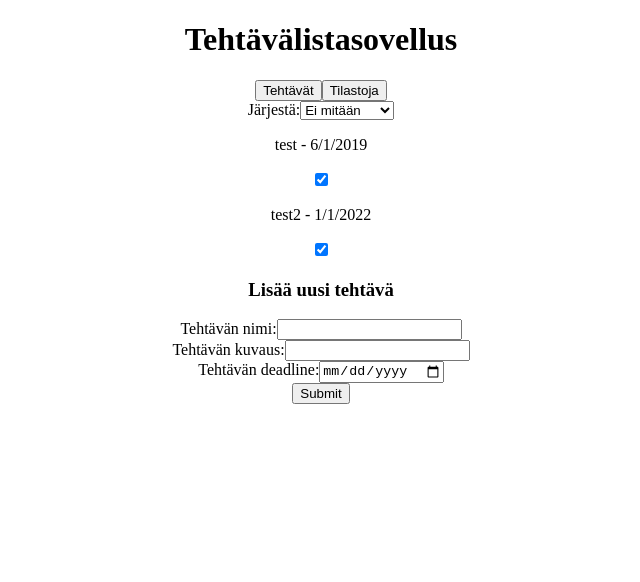
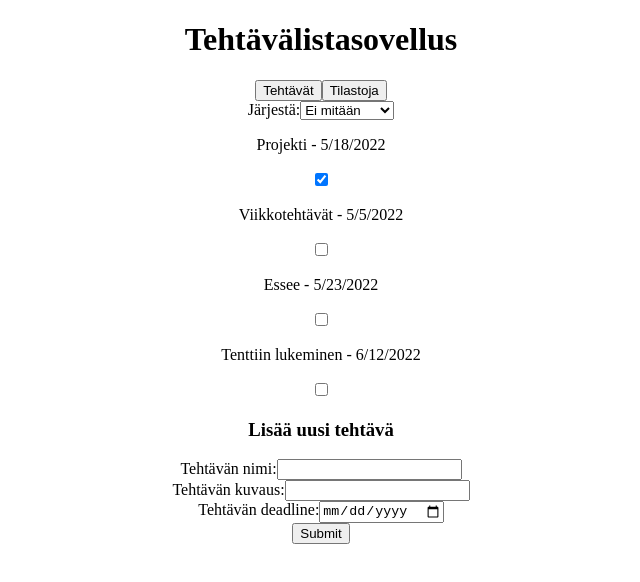
Before and after one commit to miljaran/TodoApplication, a React (Create React App) app: page / in a window 1280 px wide. Shown: the top 582 px of the page, without its empty margins (319-959 px from the left). Built offline with nearby package versions, Linux system fonts and the light colour scheme.

Commit message:
clean up code

```diff
--- a/src/App.jsx
+++ b/src/App.jsx
@@ -4,32 +4,43 @@ import Stats from './Stats';
 import ListView from "./ListView";
 import ItemView from "./ItemView";
 
-const itemList = [
+const dummyItems = [
   {
-    name: "test",
-    description: "testing",
-    date: "2019-06-01",
+    name: "Projekti",
+    description: "VPJ-kurssin loppuprojekti",
+    date: "2022-05-18",
     done: true
   },
   {
-    name: "test2",
-    description: "testing2",
-    date: "2022-01-01",
-    done: true
+    name: "Viikkotehtävät",
+    description: "Ohjelmointikurssin viikkotehtävät",
+    date: "2022-05-05",
+    done: false
+  },
+  {
+    name: "Essee",
+    description: "HCI-kurssin essee",
+    date: "2022-05-23",
+    done: false
+  },
+  {
+    name: "Tenttiin lukeminen",
+    description: "Lue matikan tenttiin",
+    date: "2022-06-12",
+    done: false
   }
 ]
 
 function App() {
-  const [todoItems, setTodoItems] = useState(itemList)
+  const [todoItems, setTodoItems] = useState(dummyItems)
   const [currentPage, setPage] = useState("list")
   const [selectedItem, setItem] = useState({})
 
-  function submitNew(item) {
-    const date = (new Date()).toISOString().slice(0, 10)
-    const newItem = { name: item.name, description: item.description || "Ei kuvausta", date: item.date || date, done: false }
-    const newList = todoItems.concat(newItem)
-    setTodoItems(newList)
-    toList();
+  function addItem(item) {
+    const today = (new Date()).toISOString().slice(0, 10);
+    const newItem = { name: item.name, description: item.description || "Ei kuvausta", date: item.date || today, done: false }
+    const newList = todoItems.concat(newItem);
+    setTodoItems(newList);
   }
 
   function editItem(name, newProps) {
@@ -41,7 +52,7 @@ function App() {
     setItem(item)
   }
 
-  function markDone(name) {
+  function doneItem(name) {
     const copy = JSON.parse(JSON.stringify(todoItems));
     const item = copy.find((obj) => obj.name === name);
     item.done = !item.done;
@@ -77,7 +88,7 @@ function App() {
         Tilastoja
       </button>
       {currentPage === "list"
-      ? <ListView items={todoItems} onSubmit={submitNew} onSelect={toItem} onCheck={markDone}/>
+      ? <ListView items={todoItems} onSubmit={addItem} onSelect={toItem} onCheck={doneItem}/>
       : currentPage === "stats"
         ? <Stats items={todoItems}/>
         : <ItemView item={selectedItem} editItem={editItem} delete={deleteItem}/>
--- a/src/ListView.jsx
+++ b/src/ListView.jsx
@@ -61,8 +61,8 @@ const ListView = (props) => {
 
         return (
           <div key={item.name}>
-          <p onClick={select}>
-            {item.name} - {date.toLocaleDateString()}
+          <p>
+            <span onClick={select}>{item.name}</span> - {date.toLocaleDateString()}
           </p>
           <input type="checkbox" checked={item.done} onChange={handleCheck}/>
           </div>
--- a/src/Stats.jsx
+++ b/src/Stats.jsx
@@ -13,7 +13,8 @@ const Stats = (props) => {
   }
 
   function nextDeadline() {
-    const copy = items.map(item => {
+    const notDone = items.filter(item => !item.done)
+    const copy = notDone.map(item => {
       return new Date(item.date)
     })
     const today = new Date()
@@ -27,7 +28,8 @@ const Stats = (props) => {
   }
 
   function datesInRange(days) {
-    const copy = items.map(item => {
+    const notDone = items.filter(item => !item.done)
+    const copy = notDone.map(item => {
       return new Date(item.date)
     })
     const today = new Date()
@@ -39,7 +41,7 @@ const Stats = (props) => {
   return (
     <div className="App">
       <ul>
-        <li>{done.length}/{items.length} tehävistä tehty</li>
+        <li>{done.length}/{items.length} tehtävistä tehty</li>
         <li>{items.length - done.length} tehtävää tekemättä</li>
         <li>Tehtävistä {isLate()} on myöhässä</li>
         <li>{nextDeadline()}</li>
```
